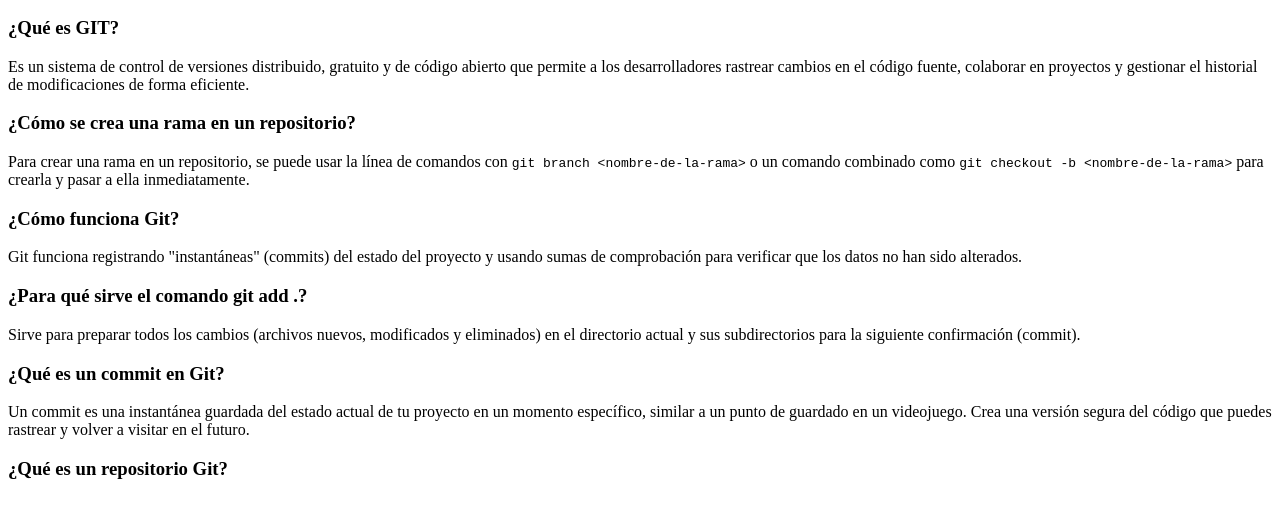
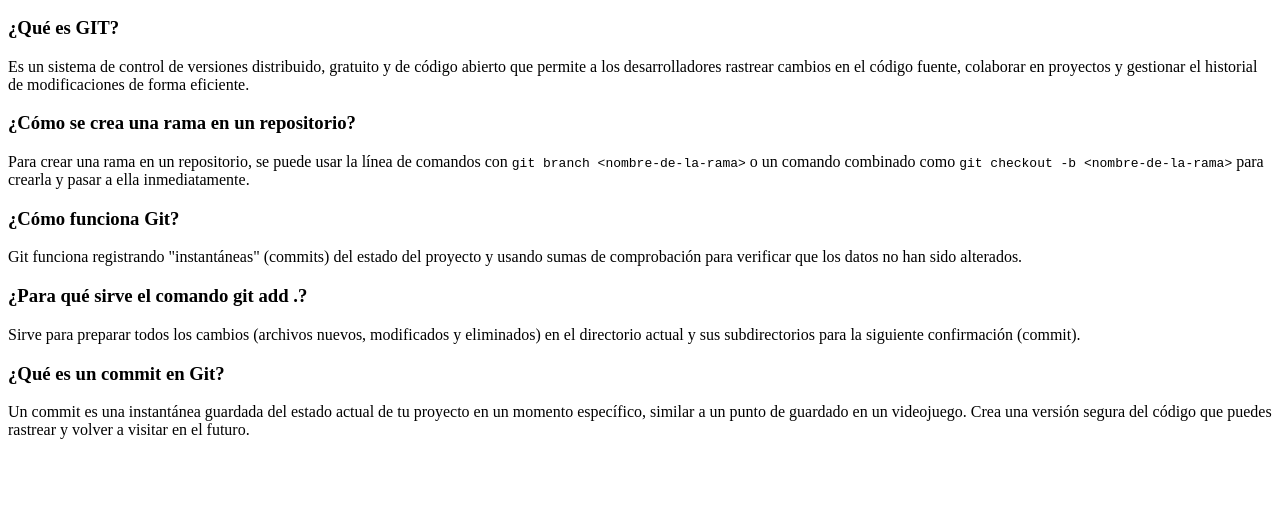
Before and after one commit to taniacacuango/PWEB_Ejemplos, a plain HTML site: page index.html in a window 1280 px wide. Shown: the part 110-628 px from the top of the page. Drawn offline with Linux system fonts and the light colour scheme.

Commit message:
Ultimo push

```diff
--- a/index.html
+++ b/index.html
@@ -47,7 +47,5 @@
       Crea una versión segura del código que puedes rastrear y volver a visitar
       en el futuro.
     </p>
-
-    <h3>¿Qué es un repositorio Git?</h3>
   </body>
 </html>
```
